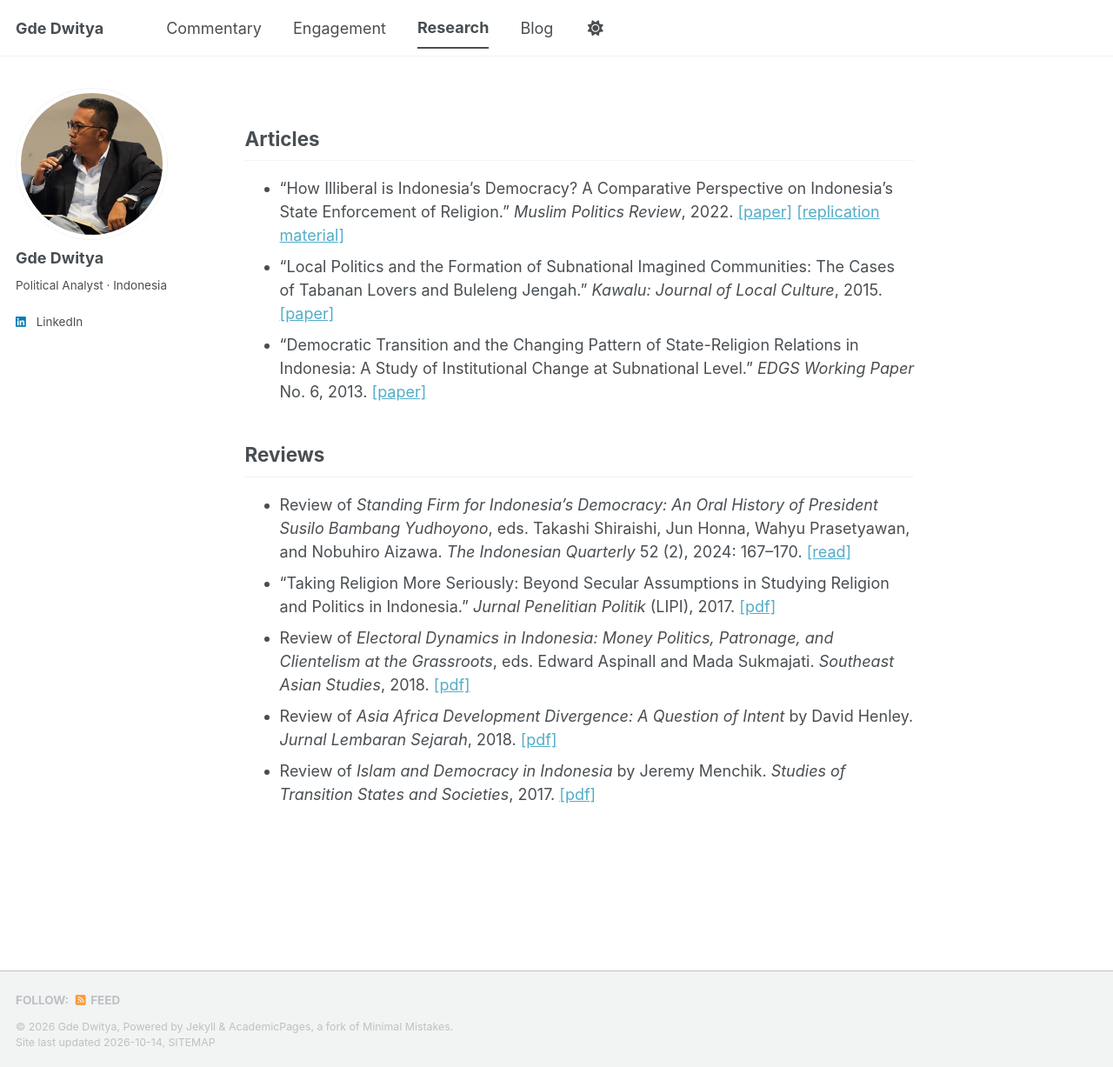
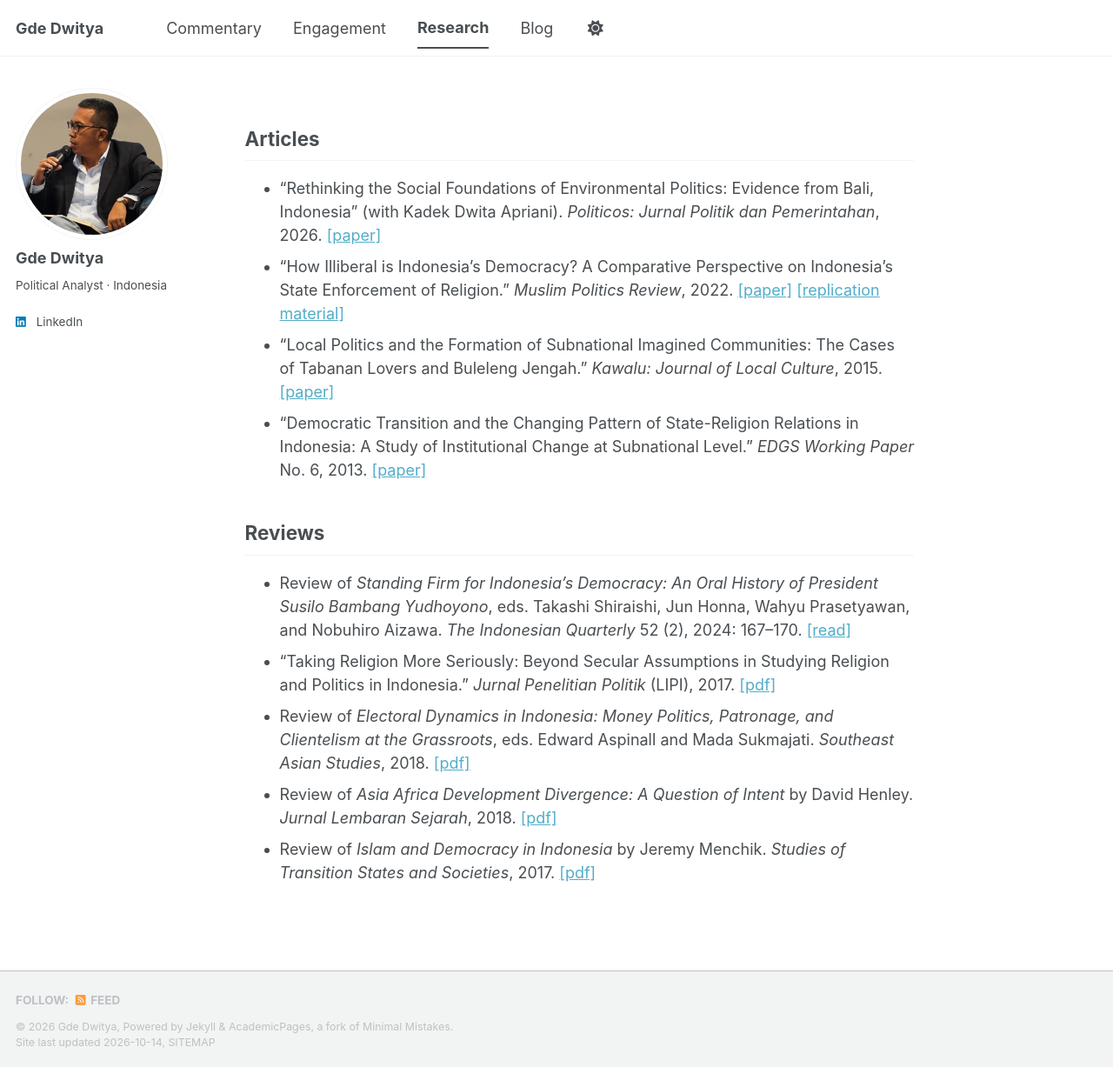
Before and after one commit to gddwty/gddwty.github.io, a Jekyll site: the page built from _pages/research.md, in a window 1280 px wide and 1227 px high. Shown: the whole window at 87% size. Built offline with Jekyll 4.4.1, drawn with Linux system fonts in a browser that asks for light colours; a style sheet for code colours, icons or effects is not loaded.

Commit message:
Putting back bali paper

```diff
--- a/_pages/research.md
+++ b/_pages/research.md
@@ -7,6 +7,7 @@ author_profile: true
 
 ## Articles
 
+- "Rethinking the Social Foundations of Environmental Politics: Evidence from Bali, Indonesia" (with Kadek Dwita Apriani). *Politicos: Jurnal Politik dan Pemerintahan*, 2026. [[paper]](https://doi.org/10.22225/politicos.6.1.2026.65-76){:target="_blank" rel="noopener"}
 - "How Illiberal is Indonesia's Democracy? A Comparative Perspective on Indonesia's State Enforcement of Religion." *Muslim Politics Review*, 2022. [[paper]](https://raw.githubusercontent.com/gddwty/rei/main/paper/Metera%20-%20Muslim%20Politics%20Review.pdf){:target="_blank" rel="noopener"} [[replication material]](https://github.com/gddwty/rei){:target="_blank" rel="noopener"}
 - "Local Politics and the Formation of Subnational Imagined Communities: The Cases of Tabanan Lovers and Buleleng Jengah." *Kawalu: Journal of Local Culture*, 2015. [[paper]](https://raw.githubusercontent.com/gddwty/papers/main/articles/subnational%20imagined%20communities.pdf){:target="_blank" rel="noopener"}
 - "Democratic Transition and the Changing Pattern of State-Religion Relations in Indonesia: A Study of Institutional Change at Subnational Level." *EDGS Working Paper* No. 6, 2013. [[paper]](https://raw.githubusercontent.com/gddwty/papers/main/articles/edgs%20working%20paper.pdf){:target="_blank" rel="noopener"}
```
